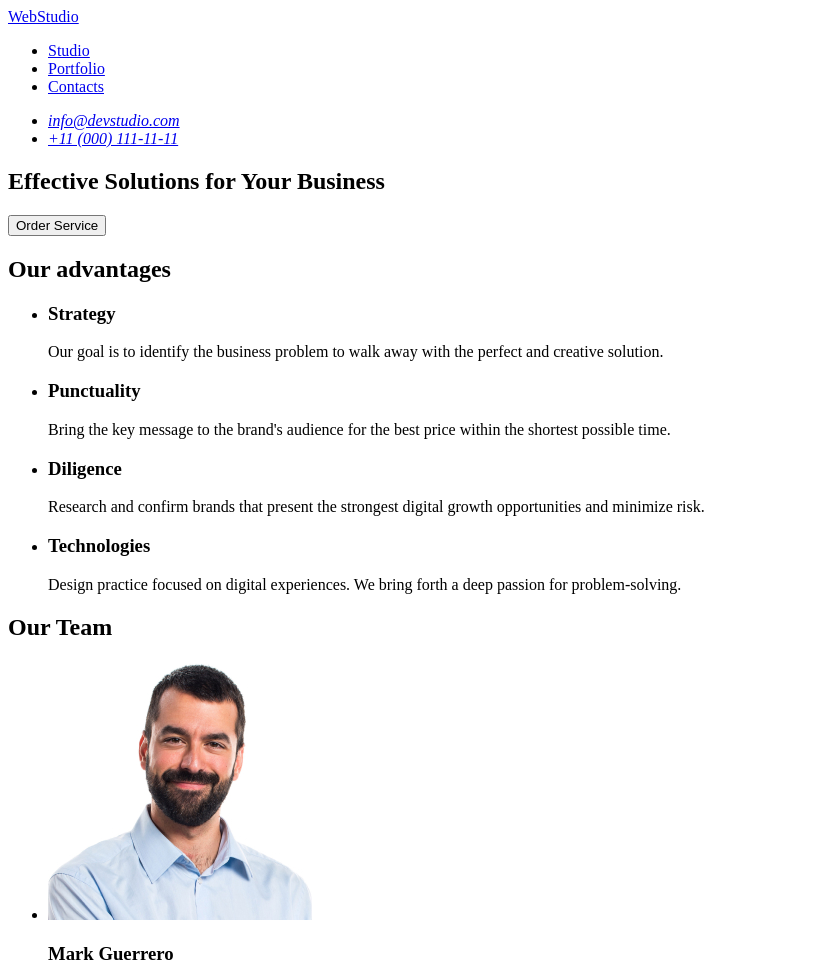
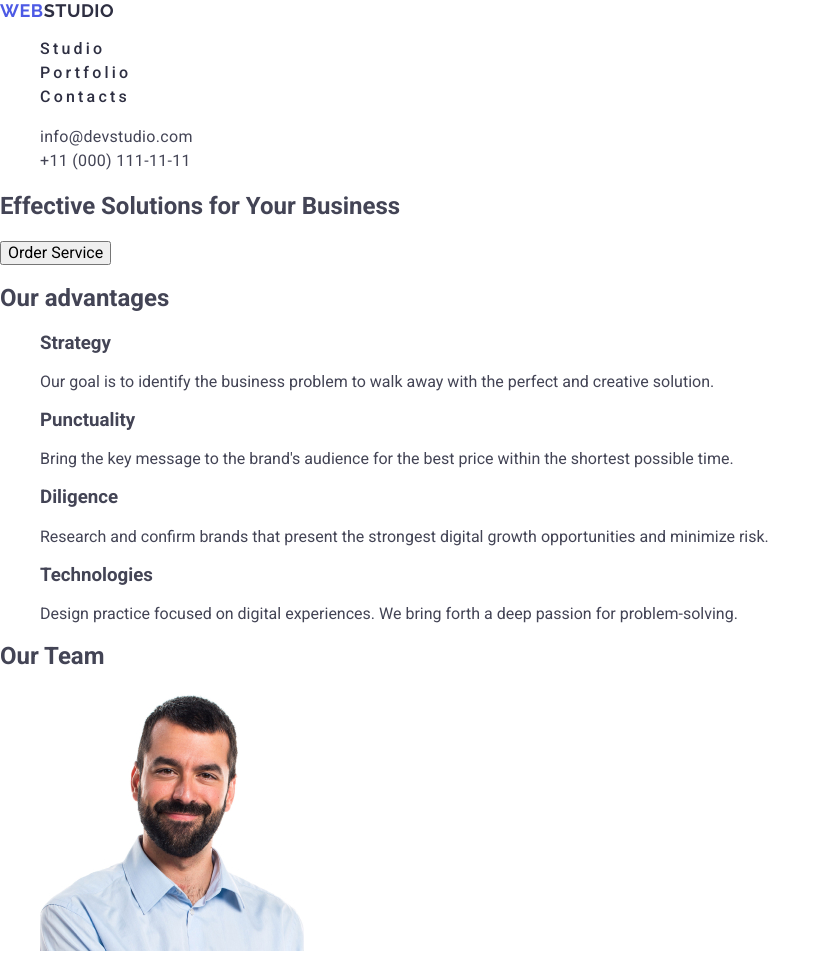
Before and after one commit to IraMur88/goit-markup-hw-02, a plain HTML site: page index.html in a window 1280 px wide. Shown: the top 968 px of the page, without its empty margins (0-831 px from the left). Drawn offline with nearby package versions, Linux system fonts and the light colour scheme.

Commit message:
html/css/styles.css

```diff
--- /dev/null
+++ b/css/styles.css
@@ -0,0 +1,48 @@
+body {
+  font-family: "Roboto", sans-serif;
+  color: #434455;
+  background-color: #fff;
+}
+a {
+text-decoration: none;
+}
+ul, ol {
+list-style: none;
+}
+.logo {
+    color: #4d5ae5;
+font-family: Raleway, sans-serif;
+font-size: 18px;
+font-weight: 700;
+line-height: 1.17;
+letter-spacing: 0.03em;
+text-transform: uppercase;
+}
+.logo-part {
+    color: #2e2f42;
+}
+.nav-link {
+    color: #2E2F42;
+font-size: 16px;
+font-weight: 500;
+line-height: 1.5;
+letter-spacing: 0.2em;
+}
+.nav-link:hover,
+.nav-link:focus{
+    color: #404bbf;
+}
+.address {
+    font-style: normal;
+
+}
+.address-link {
+    color: #434455;
+font-size: 16px;
+line-height: 1.5;
+letter-spacing: 0.02em;
+}
+.address-link:hover,
+.address-link:focus {
+    color: #404bbf;
+}
--- a/index.html
+++ b/index.html
@@ -4,25 +4,31 @@
     <meta charset="UTF-8" />
     <meta name="viewport" content="width=device-width, initial-scale=1.0" />
     <title>WebStudio</title>
+    <link rel="preconnect" href="https://fonts.googleapis.com">
+    <link rel="preconnect" href="https://fonts.gstatic.com" crossorigin>
+    <link href="https://fonts.googleapis.com/css2?family=Montserrat:wght@400;700&family=Raleway:wght@700&family=Roboto:wght@400;500;700&display=swap"
+          rel="stylesheet">
+          <link rel="stylesheet" href="https://cdnjs.cloudflare.com/ajax/libs/modern-normalize/2.0.0/modern-normalize.min.css"
+          integrity="sha512-4xo8blKMVCiXpTaLzQSLSw3KFOVPWhm/TRtuPVc4WG6kUgjH6J03IBuG7JZPkcWMxJ5huwaBpOpnwYElP/m6wg=="
+          crossorigin="anonymous" referrerpolicy="no-referrer" />
+    <link rel="stylesheet" href="./css/styles.css">
   </head>
   <body>
     <header>
       <nav>
-        <a href="./index.html">WebStudio</a>
+        <a class="logo" href="./index.html">Web<span class="logo-part">Studio</span></a>
         <ul>
-          <li><a href="studio">Studio</a></li>
-          <li><a href="portfolio">Portfolio</a></li>
-          <li><a href="contacts">Contacts</a></li>
+          <li><a class="nav-link" href="studio">Studio</a></li>
+          <li><a class="nav-link" href="portfolio">Portfolio</a></li>
+          <li><a class="nav-link" href="contacts">Contacts</a></li>
         </ul>
       </nav>
-      <address>
+      <address class="address">
         <ul>
-          <li><a href="mailto:info@devstudio.com">info@devstudio.com</a></li>
-          <li><a href="tel:+110001111111">+11 (000) 111-11-11</a></li>
+          <li><a class="address-link" href="mailto:info@devstudio.com">info@devstudio.com</a></li>
+          <li><a class="address-link" href="tel:+110001111111">+11 (000) 111-11-11</a></li>
         </ul>
       </address>
-
-
     </header>
     <main>
       <section>
```
